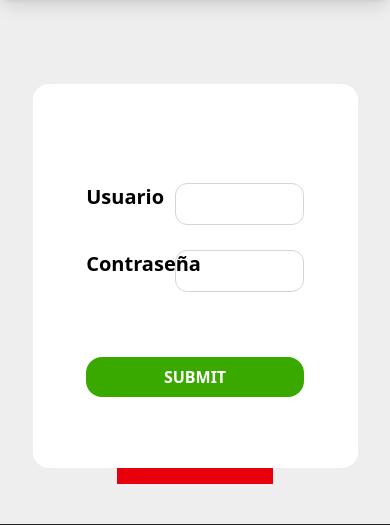
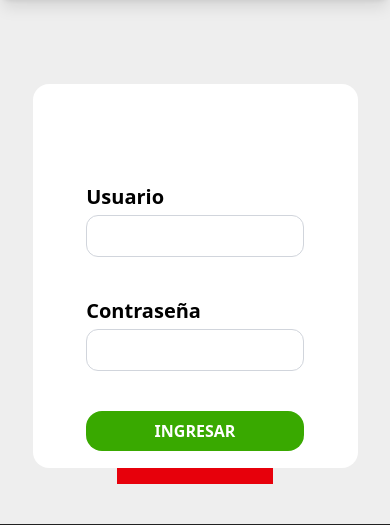
Before and after one commit to IsrAcevedo/ranking, a Python web app: template templates/login.html in a window 390 px wide. Shown: the part 68-593 px from the top of the page. Run offline with Jinja, Linux system fonts and the light colour scheme; the template is opened without the code that fills it, so the values that code supplies are empty.

Commit message:
ajustes en responsive de login

```diff
--- a/static/src/output.css
+++ b/static/src/output.css
@@ -2122,6 +2172,11 @@
   syntax: "*";
   inherits: false;
   initial-value: 0 0 #0000;
+}
+@property --tw-outline-style {
+  syntax: "*";
+  inherits: false;
+  initial-value: solid;
 }
 @property --tw-blur {
   syntax: "*";
@@ -2218,6 +2273,7 @@
       --tw-ring-offset-width: 0px;
       --tw-ring-offset-color: #fff;
       --tw-ring-offset-shadow: 0 0 #0000;
+      --tw-outline-style: solid;
       --tw-blur: initial;
       --tw-brightness: initial;
       --tw-contrast: initial;
--- a/templates/login.html
+++ b/templates/login.html
@@ -1,18 +1,18 @@
 {% extends "base.html" %}
 {% block content %}
 <div class="md:w-2/5 w-5/6 mx-auto fondo_secundario mt-14 rounded-2xl p-8 h-96 flex items-center justify-center">
-    <form action="/iniciar_sesion" method="POST" class="flex flex-col justify-between items-center h-2/3 w-5/6 mt-7 ">
-        <div class="flex w-full gap-4">
-            <label class="capitalize text-xl font-bold w-1/3 text-end">usuario</label>
-            <input type="text" name="usuario" class="border border-gray-300 p-2 w-2/3 rounded-xl">
+    <form action="/iniciar_sesion" method="POST" class="flex flex-col items-center h-2/3 w-5/6 mt-7 ">
+        <div class="flex flex-col w-full mb-10 gap-1">
+            <label class="capitalize text-xl font-bold w-1/3 text-start">usuario</label>
+            <input type="text" name="usuario" class="border border-gray-300 p-2 w-full rounded-xl">
         </div>
-        <div class="flex w-full gap-4">
-            <label class=" capitalize text-xl font-bold w-1/3 text-end">contraseña</label>
-            <input type="password" name="contra" class="border border-gray-300 p-2 w-2/3 rounded-xl">
+        <div class="flex flex-col w-full gap-1">
+            <label class=" capitalize text-xl font-bold w-1/3 text-start">contraseña</label>
+            <input type="password" name="contra" class="border border-gray-300 p-2 w-full rounded-xl">
         </div>
         <div class="sm:w-1/2 w-full">
             <input class="fondo_verde text-white uppercase font-bold py-2 rounded-2xl mt-10 cursor-pointer w-full"
-                type="submit">
+                type="submit" value="ingresar">
         </div>
 
     </form>
```
Also changed, not shown: other parts of static/src/output.css (+53 -3 lines), app.py (+7 -1 lines), templates/index.html (+6 -5 lines).
